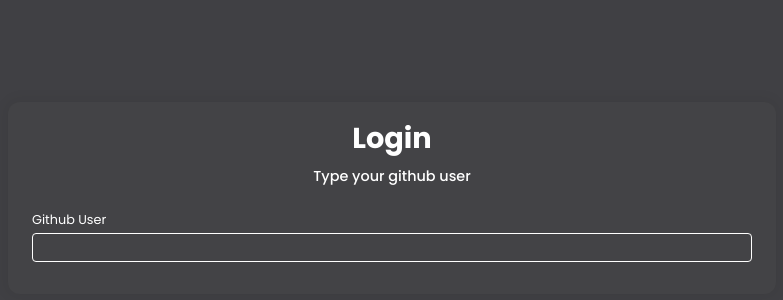
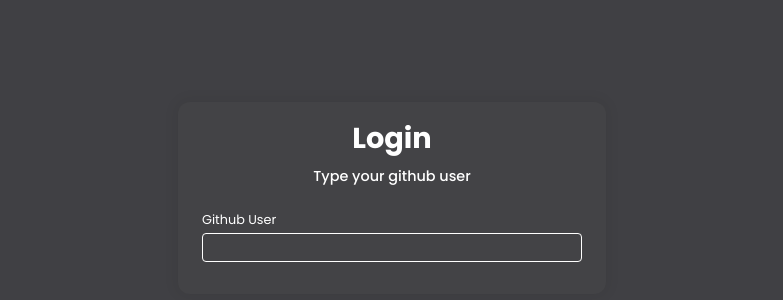
Before and after one commit to hiimlex/gitfeed, a React (Create React App) app: page /login in a window 1280 px wide. Shown: the part 202-502 px from the top of the page, without its empty margins (248-1031 px from the left). Built offline with nearby package versions, Linux system fonts and the light colour scheme.

Commit message:
mvc part 1

```diff
--- a/src/App.tsx
+++ b/src/App.tsx
@@ -1,213 +1,13 @@
-import axios from "axios";
-import { debounce } from "lodash";
-import React, { useCallback, useContext, useState } from "react";
-import {
-	BrowserRouter as Router,
-	Redirect,
-	Route,
-	RouteProps,
-	Switch,
-	useHistory,
-} from "react-router-dom";
-import styled, { createGlobalStyle } from "styled-components";
+import React from "react";
 import GlobalContext from "./global-context";
-import UserContext from "./user-context";
-
-const GlobalStyle = createGlobalStyle`
-	* {
-		margin: 0;
-		padding: 0;
-		box-sizing: border-box;
-	}
-
-	body {
-		font-family: 'Poppins', sans-serif;
-		font-size: 62.5%;
-	}
-`;
-
-const GuardedRoute: React.FC<RouteProps> = ({ children, path }) => {
-	const { state } = useContext(UserContext);
-
-	return (
-		<Route path={path}>
-			{state.github !== "" && Object.keys(state.gitData).length ? (
-				children
-			) : (
-				<Redirect to="/login" />
-			)}
-		</Route>
-	);
-};
-
-const Container = styled.div`
-	display: flex;
-	justify-content: center;
-	align-items: center;
-
-	height: 100vh;
-	width: 100vw;
-
-	background: #404044;
-	color: #fff;
-`;
-
-const Box = styled.div`
-	display: flex;
-	flex-direction: column;
-	justify-content: flex-start;
-	align-items: center;
-
-	width: 60%;
-
-	padding: 12px 24px;
-	border-radius: 12px;
-	background: #434346;
-	box-shadow: 0 0 12px 4px rgba(0, 0, 0, 0.05);
-`;
-
-const BoxTitle = styled.h1`
-	font-size: 1.8rem;
-	line-height: 3rem;
-`;
-
-const BoxSubtitle = styled.h3`
-	font-size: 0.9rem;
-	line-height: 1.8rem;
-	font-weight: 500;
-`;
-
-const InputGroup = styled.div`
-	display: flex;
-	flex-direction: column;
-	align-items: flex-start;
-	justify-content: flex-start;
-
-	width: 100%;
-	margin: 18px 0;
-
-	* {
-		margin: 2px 0;
-		width: 100%;
-		font-size: 0.8rem;
-	}
-`;
-
-const Input = styled.input`
-	outline: 0;
-	border: 1px solid #fff;
-	background: transparent;
-	padding: 6px 10px;
-	border-radius: 4px;
-	color: #fff;
-`;
-
-const Button = styled.button`
-	width: 100%;
-	padding: 8px 12px;
-	border-radius: 4px;
-	background: #ff5722;
-	color: #fff;
-	font-size: 0.9rem;
-	text-transform: uppercase;
-	font-weight: 700;
-	outline: 0;
-	border: 0;
-	cursor: pointer;
-	transition: all 0.3s ease-in-out;
-
-	&:hover {
-		opacity: 0.84;
-	}
-`;
-
-const Login = () => {
-	const [validUser, setValidUser] = useState(false);
-	const [user, setUser] = useState<Record<string, any>>({});
-	const { setState } = useContext(UserContext);
-
-	const history = useHistory();
-
-	async function getGitUser(value: string) {
-		try {
-			const response = await axios.get(`https://api.github.com/users/${value}`);
-
-			return response;
-		} catch (err) {
-			throw new Error("User not found");
-		}
-	}
-
-	const handleOnChange = async (e: React.ChangeEvent<HTMLInputElement>) => {
-		const { value } = e.target;
-
-		if (value.length > 0) {
-			try {
-				const { data } = await getGitUser(value);
-
-				setUser(data);
-				setValidUser(!!data && data.login && Object.keys(data).length > 0);
-			} catch (err) {
-				console.error(err);
-				setValidUser(false);
-			}
-		} else {
-			setValidUser(false);
-		}
-	};
-
-	const handleOnClick = () => {
-		if (validUser) {
-			setState({
-				github: user.login,
-				gitData: user,
-			});
-
-			history.push("/");
-		}
-	};
-
-	// eslint-disable-next-line react-hooks/exhaustive-deps
-	const debounceChangeHandler = useCallback(debounce(handleOnChange, 500), []);
-
-	return (
-		<Container>
-			<Box>
-				<BoxTitle>Login</BoxTitle>
-				<BoxSubtitle>Type your github user</BoxSubtitle>
-				<InputGroup>
-					<label htmlFor="user">Github User</label>
-					<Input
-						type="text"
-						id="user"
-						name="user"
-						onChange={debounceChangeHandler}
-					/>
-				</InputGroup>
-				{validUser && <Button onClick={handleOnClick}>Login</Button>}
-			</Box>
-		</Container>
-	);
-};
-
-const LandingPage = () => {
-	return <div>Landing</div>;
-};
+import Routes from "./router";
+import { GlobalStyle } from "./styles/global";
 
 function App() {
 	return (
 		<GlobalContext>
 			<GlobalStyle />
-			<Router>
-				<Switch>
-					<Route path="/login">
-						<Login></Login>
-					</Route>
-					<GuardedRoute exact path="/">
-						<LandingPage></LandingPage>
-					</GuardedRoute>
-				</Switch>
-			</Router>
+			<Routes />
 		</GlobalContext>
 	);
 }
--- /dev/null
+++ b/src/pages/LandingPage/index.tsx
@@ -0,0 +1,5 @@
+const LandingPage = () => {
+	return <div>Landing</div>;
+};
+
+export default LandingPage;
--- /dev/null
+++ b/src/pages/LandingPage/styles.ts
@@ -0,0 +1,13 @@
+import styled from "styled-components";
+
+export const Container = styled.div`
+	display: flex;
+	justify-content: center;
+	align-items: center;
+
+	height: 100vh;
+	width: 100vw;
+
+	background: #404044;
+	color: #fff;
+`;
--- /dev/null
+++ b/src/pages/Login/index.tsx
@@ -0,0 +1,85 @@
+import axios from "axios";
+import { debounce } from "lodash";
+import { useState, useContext, useCallback } from "react";
+import { useHistory } from "react-router-dom";
+import UserContext from "../../user-context";
+import {
+	Box,
+	BoxSubtitle,
+	BoxTitle,
+	Button,
+	Container,
+	Input,
+	InputGroup,
+} from "./styles";
+
+const Login = () => {
+	const [validUser, setValidUser] = useState(false);
+	const [user, setUser] = useState<Record<string, any>>({});
+	const { setState } = useContext(UserContext);
+
+	const history = useHistory();
+
+	async function getGitUser(value: string) {
+		try {
+			const response = await axios.get(`https://api.github.com/users/${value}`);
+
+			return response;
+		} catch (err) {
+			throw new Error("User not found");
+		}
+	}
+
+	const handleOnChange = async (e: React.ChangeEvent<HTMLInputElement>) => {
+		const { value } = e.target;
+
+		if (value.length > 0) {
+			try {
+				const { data } = await getGitUser(value);
+
+				setUser(data);
+				setValidUser(!!data && data.login && Object.keys(data).length > 0);
+			} catch (err) {
+				console.error(err);
+				setValidUser(false);
+			}
+		} else {
+			setValidUser(false);
+		}
+	};
+
+	const handleOnClick = () => {
+		if (validUser) {
+			setState({
+				github: user.login,
+				gitData: user,
+			});
+
+			history.push("/");
+		}
+	};
+
+	// eslint-disable-next-line react-hooks/exhaustive-deps
+	const debounceChangeHandler = useCallback(debounce(handleOnChange, 500), []);
+
+	return (
+		<Container>
+			<Box>
+				<BoxTitle>Login</BoxTitle>
+				<BoxSubtitle>Type your github user</BoxSubtitle>
+				<InputGroup>
+					<label htmlFor="user">Github User</label>
+					<Input
+						type="text"
+						id="user"
+						name="user"
+						onChange={debounceChangeHandler}
+					/>
+				</InputGroup>
+				{validUser && <Button onClick={handleOnClick}>Login</Button>}
+			</Box>
+		</Container>
+	);
+};
+
+export default Login;
--- /dev/null
+++ b/src/pages/Login/styles.ts
@@ -0,0 +1,83 @@
+import styled from "styled-components";
+
+export const Container = styled.div`
+	display: flex;
+	justify-content: center;
+	align-items: center;
+
+	height: 100vh;
+	width: 100vw;
+
+	background: #404044;
+	color: #fff;
+`;
+
+export const Box = styled.div`
+	display: flex;
+	flex-direction: column;
+	justify-content: flex-start;
+	align-items: center;
+
+	width: 60vw;
+    max-width: 428px;
+
+	padding: 12px 24px;
+	border-radius: 12px;
+	background: #434346;
+	box-shadow: 0 0 12px 4px rgba(0, 0, 0, 0.05);
+`;
+
+export const BoxTitle = styled.h1`
+	font-size: 1.8rem;
+	line-height: 3rem;
+`;
+
+export const BoxSubtitle = styled.h3`
+	font-size: 0.9rem;
+	line-height: 1.8rem;
+	font-weight: 500;
+`;
+
+export const InputGroup = styled.div`
+	display: flex;
+	flex-direction: column;
+	align-items: flex-start;
+	justify-content: flex-start;
+
+	width: 100%;
+	margin: 18px 0;
+
+	* {
+		margin: 2px 0;
+		width: 100%;
+		font-size: 0.8rem;
+	}
+`;
+
+export const Input = styled.input`
+	outline: 0;
+	border: 1px solid #fff;
+	background: transparent;
+	padding: 6px 10px;
+	border-radius: 4px;
+	color: #fff;
+`;
+
+export const Button = styled.button`
+	width: 100%;
+	padding: 8px 12px;
+	border-radius: 4px;
+	background: #ff5722;
+	color: #fff;
+	font-size: 0.9rem;
+	text-transform: uppercase;
+	font-weight: 700;
+	outline: 0;
+	border: 0;
+	cursor: pointer;
+	transition: all 0.3s ease-in-out;
+
+	&:hover {
+		opacity: 0.84;
+	}
+`;
--- /dev/null
+++ b/src/router/GuardedRoute.tsx
@@ -0,0 +1,19 @@
+import { useContext } from "react";
+import { Redirect, Route, RouteProps } from "react-router-dom";
+import UserContext from "../user-context";
+
+const GuardedRoute: React.FC<RouteProps> = ({ children, path }) => {
+	const { state } = useContext(UserContext);
+
+	return (
+		<Route path={path}>
+			{state.github !== "" && Object.keys(state.gitData).length ? (
+				children
+			) : (
+				<Redirect to="/login" />
+			)}
+		</Route>
+	);
+};
+
+export default GuardedRoute;
--- /dev/null
+++ b/src/router/index.tsx
@@ -0,0 +1,22 @@
+import React from "react";
+import { BrowserRouter as Router, Route, Switch } from "react-router-dom";
+import LandingPage from "../pages/LandingPage";
+import Login from "../pages/Login";
+import GuardedRoute from "./GuardedRoute";
+
+const Routes = () => {
+	return (
+		<Router>
+			<Switch>
+				<Route path="/login">
+					<Login></Login>
+				</Route>
+				<GuardedRoute exact path="/">
+					<LandingPage></LandingPage>
+				</GuardedRoute>
+			</Switch>
+		</Router>
+	);
+};
+
+export default Routes;
--- /dev/null
+++ b/src/styles/global.ts
@@ -0,0 +1,14 @@
+import { createGlobalStyle } from "styled-components";
+
+export const GlobalStyle = createGlobalStyle`
+	* {
+		margin: 0;
+		padding: 0;
+		box-sizing: border-box;
+	}
+
+	body {
+		font-family: 'Poppins', sans-serif;
+		font-size: 62.5%;
+	}
+`;
```
